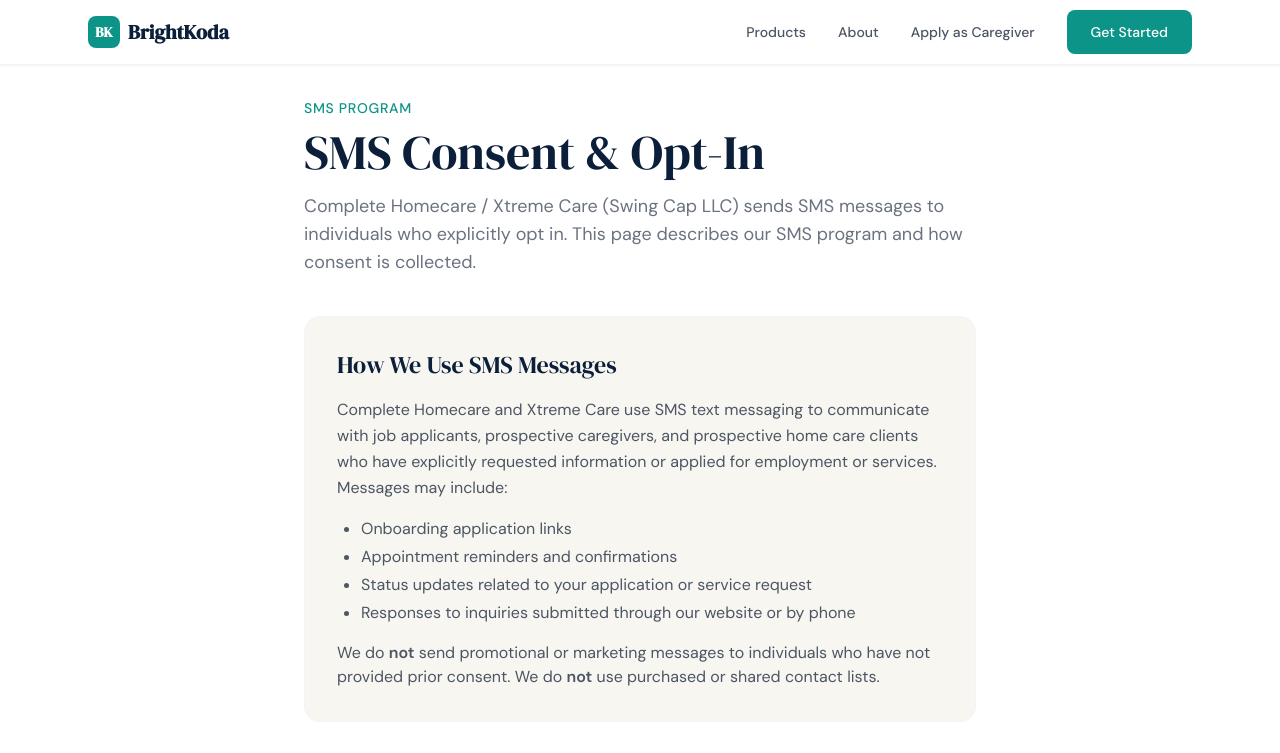
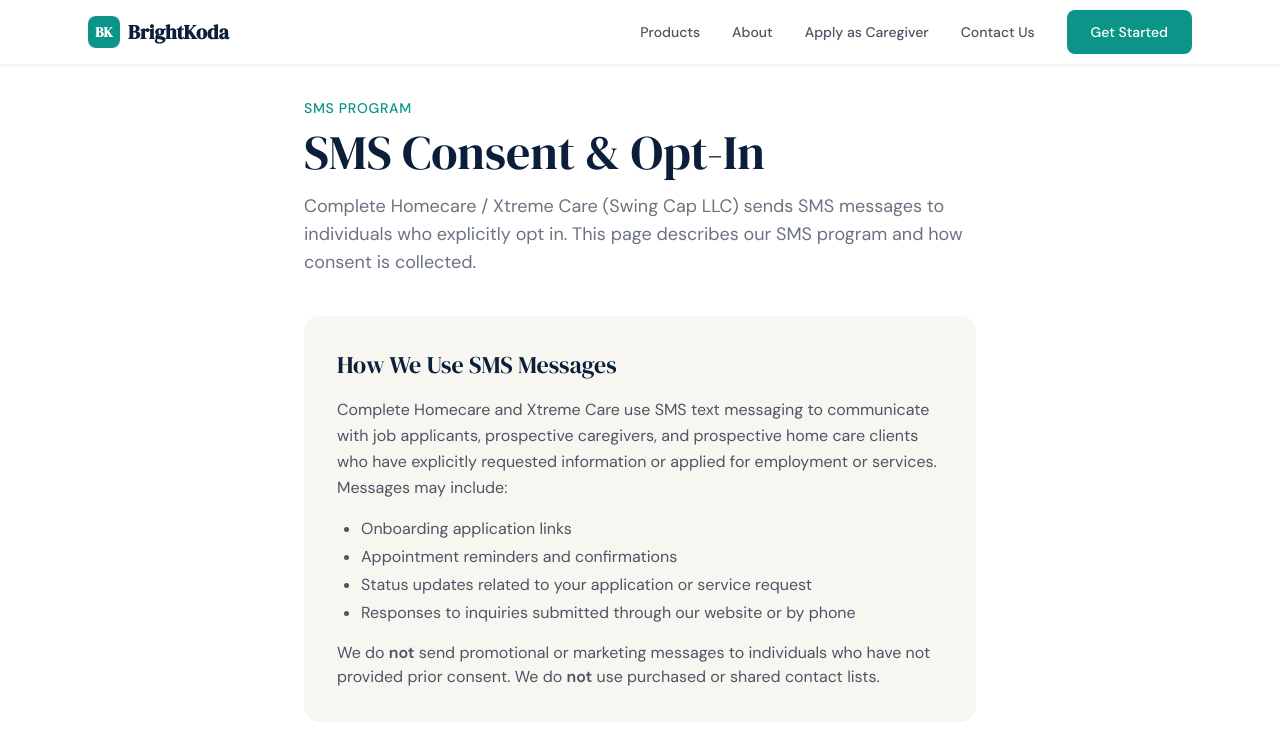
Before and after one commit to vikkaul1/BrightKodaIOWebsite, a Next.js app: page /sms-opt-in in a window 1280 px wide. Shown: the top 753 px of the page. Built offline with nearby package versions, Linux system fonts and the light colour scheme.

Commit message:
Add files via upload

```diff
--- a/components/Navbar.tsx
+++ b/components/Navbar.tsx
@@ -21,6 +21,7 @@
           <Link href="/#products" className="text-gray-600 hover:text-koda-teal text-sm font-medium transition-colors">Products</Link>
           <Link href="/#about" className="text-gray-600 hover:text-koda-teal text-sm font-medium transition-colors">About</Link>
           <Link href="/apply" className="text-gray-600 hover:text-koda-teal text-sm font-medium transition-colors">Apply as Caregiver</Link>
+          <Link href="/contact" className="text-gray-600 hover:text-koda-teal text-sm font-medium transition-colors">Contact Us</Link>
           <Link href="/contact" className="btn-primary text-sm py-2">Get Started</Link>
         </div>
 
@@ -40,6 +41,7 @@
           <Link href="/#products" className="block text-gray-700 py-2 text-sm font-medium" onClick={() => setOpen(false)}>Products</Link>
           <Link href="/#about" className="block text-gray-700 py-2 text-sm font-medium" onClick={() => setOpen(false)}>About</Link>
           <Link href="/apply" className="block text-gray-700 py-2 text-sm font-medium" onClick={() => setOpen(false)}>Apply as Caregiver</Link>
+          <Link href="/contact" className="block text-gray-700 py-2 text-sm font-medium" onClick={() => setOpen(false)}>Contact Us</Link>
           <Link href="/contact" className="btn-primary block text-center text-sm py-2" onClick={() => setOpen(false)}>Get Started</Link>
         </div>
       )}
```
